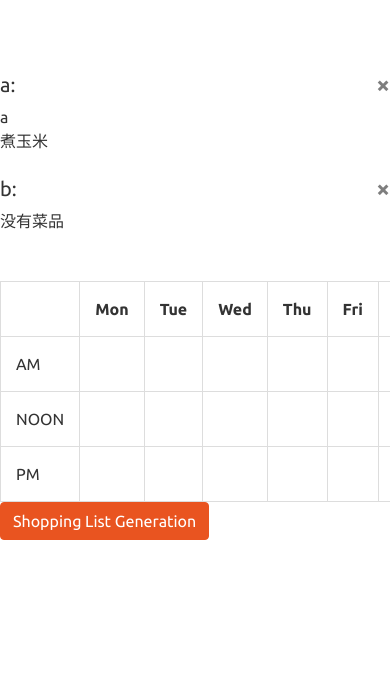
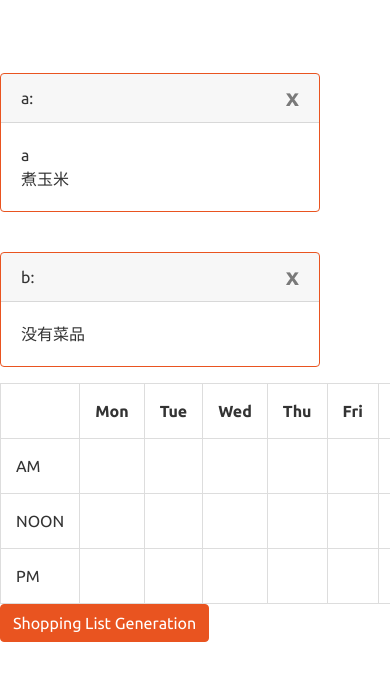
Before and after one commit to sophattack/RecipeGeneratorWeb, a Django app: page /schedule/ in a window 390 px wide; the page is wider, and only the part inside the window is pictured. Shown: the part 56-737 px from the top of that part. Run offline with Django 3.2, Linux system fonts and the light colour scheme; a user stored in the database is signed in; data comes from the database, SQL or seed files in the repository; some libraries are stand-ins or nearby versions.

Commit message:
fix the position of table

```diff
--- a/RecipeGeneratorWeb/templates/AutoGener/schedule.html
+++ b/RecipeGeneratorWeb/templates/AutoGener/schedule.html
@@ -30,9 +30,6 @@
 {% endblock%}
 
 
-
-
-{% block side %}
 
 
 <!--<div class = "dishBlock">-->
@@ -93,25 +90,35 @@
 <!--</div>-->
 
 
-{% endblock %}
+
 
 {% block main %}
 
 {% for type in types %}
 <br>
-<h5>{{ type.name }}:<a class="close" href="{% url 'AutoGener:type_delete' type.name %}">&times;</a></h5>
+
+
+<div class="card border-primary mb-3" style="max-width: 20rem;">
+  <div class="card-header">{{ type.name }}:<a class="close" href="{% url 'AutoGener:type_delete' type.name %}">x</a></div>
+  <div class="card-body">
     {% for dish in type.cando_set.all %}
-      <div id="{{ type.name}}_{{ forloop.counter }}" draggable="true" ondragstart="drag(event)">{{ dish.name }}</div>
+      <div id="{{ type.name}}_{{ forloop.counter }}" draggable="true" ondragstart="drag(event)">
+        <p class="card-text">{{ dish.name }}</p>
+      </div>
     {% empty %}
       {% trans "没有菜品" %}
       <br>
     {% endfor %}
+  </div>
+</div>
+
 {% endfor %}
-<br>
-<br>
+
+{% endblock %}
 
 
-<div class = "tables">
+{% block side %}
+<div class = "tables" style="position: fixed;">
   <table>
     <tr>
       <th class="tg-88nc"></th>
@@ -153,10 +160,7 @@
       <td id="table-p6" ondrop="drop(event)" ondragover="allowDrop(event)"></td>
       <td id="table-p7" ondrop="drop(event)" ondragover="allowDrop(event)"></td>
     </tr>
-
   </table>
-</div>
-<div>
   <a href = "#" class = "btn btn-primary edit-block">Shopping List Generation</a>
 </div>
 
--- a/RecipeGeneratorWeb/templates/base.html
+++ b/RecipeGeneratorWeb/templates/base.html
@@ -215,19 +215,18 @@ function drop(ev) {
 <br>
 <br>
 <div class = "row">
-  <div class="col-xs-1">
-    </div>
+
   <div class="col-md-2">
     {% block left %}
     {% endblock %}
   </div>
-<div class="col-md-5">
+<div class="col-md-4">
   {% block main %}
 
   {% endblock %}
 </div>
 
-<div class="col-md-4">
+<div class="col-lg-6">
     {% block side %}
 
     {% endblock %}
```
